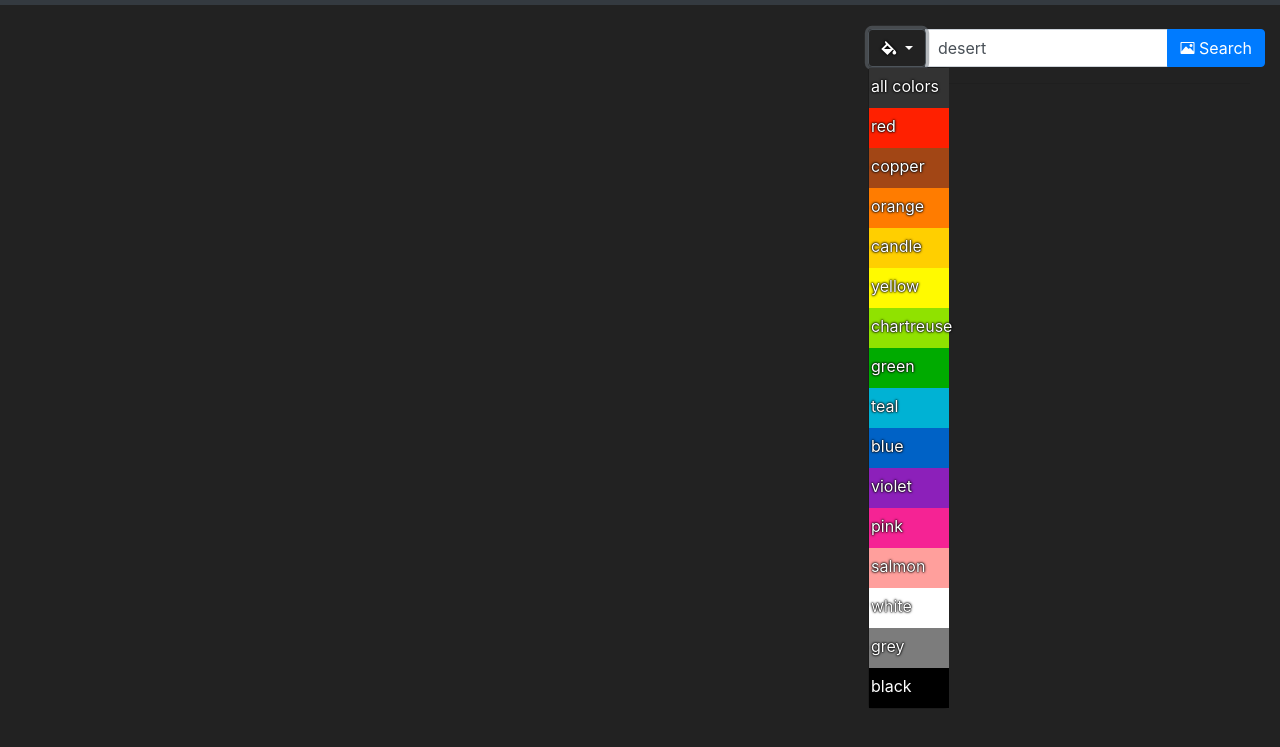
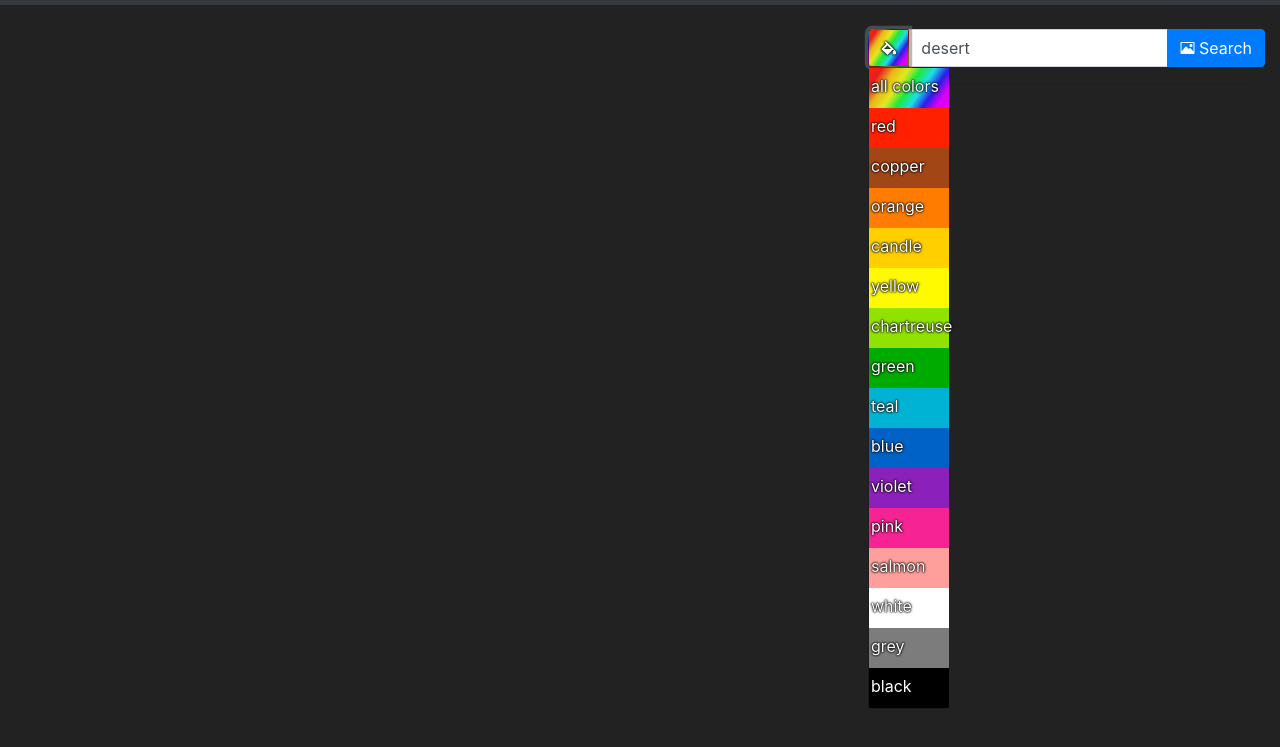
Before and after one commit to derv82/imgblend, a plain HTML site: page index.html in a window 1280 px wide. Both pictures are taken after a click on the button 897 px from the left and 99 px from the top of the page. Shown: the part 51-798 px from the top of the page. Drawn offline with Linux system fonts and the light colour scheme; files whose address does not match are found by name.

Commit message:
Better styles on Color Picker.
* All colors = Rainbow
* Removed dropdown icon.
* Simplified "current color" logic.

```diff
--- a/css/imgblend.css
+++ b/css/imgblend.css
@@ -85,6 +85,10 @@ figure:hover > .remove {
     height: 40px !important;
 }
 
+.colorOption:hover {
+    filter: brightness(110%)
+}
+
 .icon.ion-load-c:before {
     animation: spin 2s infinite linear;
     font-size: 2.0em;
@@ -108,3 +112,50 @@ figure:hover > .remove {
 .imageLoader.loaded {
     display: none;
 }
+
+button.colorPicker {
+    border-color: #0007 !important;
+    border-top-right-radius: 0px;
+    border-bottom-right-radius: 0px;
+    background-color: transparent;
+}
+
+button.colorPicker::after {
+    display:none;
+    width:0;
+    height:0;
+    margin-left:.255em;
+    vertical-align:.255em;
+    content:"";
+    border:none;
+}
+
+.rainbow {
+    background: linear-gradient(124deg, #ff2400, #e81d1d, #e8b71d, #e3e81d, #1de840, #1ddde8, #2b1de8, #dd00f3, #dd00f3) !important;
+
+    -webkit-animation: rainbow 18s ease infinite;
+         -z-animation: rainbow 18s ease infinite;
+         -o-animation: rainbow 18s ease infinite;
+            animation: rainbow 18s ease infinite;
+}
+
+@-webkit-keyframes rainbow {
+    0%{background-position:0% 82%}
+    50%{background-position:100% 19%}
+    100%{background-position:0% 82%}
+}
+@-moz-keyframes rainbow {
+    0%{background-position:0% 82%}
+    50%{background-position:100% 19%}
+    100%{background-position:0% 82%}
+}
+@-o-keyframes rainbow {
+    0%{background-position:0% 82%}
+    50%{background-position:100% 19%}
+    100%{background-position:0% 82%}
+}
+@keyframes rainbow {
+    0%{background-position:0% 82%}
+    50%{background-position:100% 19%}
+    100%{background-position:0% 82%}
+}
--- a/index.html
+++ b/index.html
@@ -31,9 +31,13 @@
           <div class="input-group mb-3">
             <div class="dropdown">
               <div class="input-group-prepend">
-                <button data-bind="style: {backgroundColor: currentColorCode()},
+                <button data-bind="style: {
+                                     backgroundColor: currentColor().code,
+                                     borderColor: currentColor().code,
+                                   },
+                                   css: { rainbow: currentColor().rainbow },
                                    disable: isSearchLoading"
-                        class="btn btn-secondary dropdown-toggle colorPicker"
+                        class="colorPicker btn btn-secondary dropdown-toggle"
                         type="button"
                         id="dropdownMenuButton"
                         data-toggle="dropdown"
@@ -43,10 +47,14 @@
                 </button>
                 <div class="dropdown-menu colorMenu" aria-labelledby="dropdownMenuButton">
                   <!-- ko foreach: colors -->
-                  <a data-bind="style: {backgroundColor: code},
-                                  attr: {id: id},
-                                  click: $parent.setColor,
-                                  text: text"
+                  <a data-bind="style: {
+                                  backgroundColor: code,
+                                  borderColor: code,
+                                },
+                                css: { rainbow: $data.rainbow },
+                                attr: {id: id},
+                                click: $parent.setColor,
+                                text: text"
                      class="dropdown-item colorOption"
                      href="#"></a>
                   <!-- /ko -->
--- a/js/imgblend.js
+++ b/js/imgblend.js
@@ -105,7 +105,7 @@ function ImageBlend() {
     };
 
     this.colors = ko.observableArray([
-        { 'code': "#333333", 'id': null, 'text': 'all colors' },
+        { 'code': "#0000", 'id': null, 'text': 'all colors', 'rainbow': true },
         { 'code': "#ff2000", 'id': "0",  'text': 'red' },
         { 'code': "#a24615", 'id': "1",  'text': 'copper' },
         { 'code': "#ff7c00", 'id': "2",  'text': 'orange' },
@@ -123,12 +123,10 @@ function ImageBlend() {
         { 'code': "#000000", 'id': "e",  'text': 'black' },
     ]);
 
-    this.currentColorCode = ko.observable('transparent');
-    this.currentColorId = ko.observable(null);
+    this.currentColor = ko.observable(this.colors()[0]);
     this.setColor = function(selectedColor) {
         that.resetSearch();
-        that.currentColorCode(selectedColor.code);
-        that.currentColorId(selectedColor.id);
+        that.currentColor(selectedColor);
     };
 }
 
```
